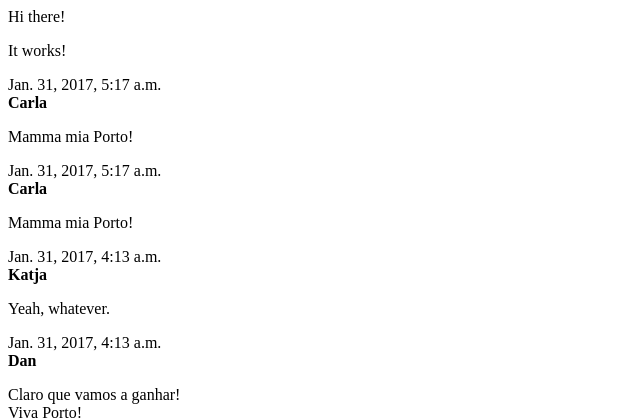
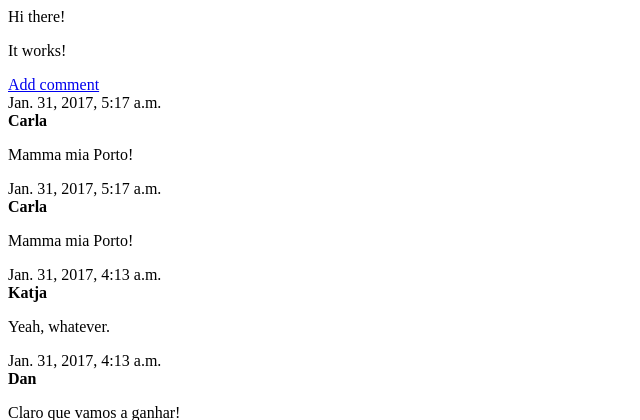
Before and after one commit to danielasocas/wm_porto, a Django app: page / in a window 1280 px wide. Shown: the top 420 px of the page, without its empty margins (0-640 px from the left). Run offline with Django 3.2, Linux system fonts and the light colour scheme; data comes from the database, SQL or seed files in the repository; both versions use the stored data as it was after the commit.

Commit message:
comments working, they are added in other page.

```diff
--- /dev/null
+++ b/post/static/css/post.css
@@ -0,0 +1,3 @@
+.comment {
+    margin: 20px 0px 20px 20px;
+}
--- a/post/templates/post/index.html
+++ b/post/templates/post/index.html
@@ -5,6 +5,7 @@
     <body>
         <p>Hi there!</p>
         <p>It works!</p>
+        <a class="btn btn-default" href="{% url 'add_comment_to_post' %}">Add comment</a>
         {% for comment in lasts_comment_list %}
             <div class="comment">
                 <div class="date">{{ comment.created_date }}</div>
--- a/post/urls.py
+++ b/post/urls.py
@@ -3,4 +3,5 @@ from . import views
 
 urlpatterns = [
     url(r'^$', views.index, name='index'),
+    url(r'^index/comment/$', views.add_comment_to_post, name='add_comment_to_post'),
 ]
--- a/post/views.py
+++ b/post/views.py
@@ -2,10 +2,20 @@ from django.shortcuts import render
 
 # Create your views here.
 from .models import Comment
-
+from .forms import CommentForm
 
 def index(request):
     lasts_comment_list = Comment.objects.order_by('-created_date')[:5]
     comment_list = Comment.objects.all()
     context = {'lasts_comment_list': lasts_comment_list}
     return render(request, 'post/index.html', context)
+
+def add_comment_to_post(request):
+    if request.method == "POST":
+        form = CommentForm(request.POST)
+        if form.is_valid():
+            comment = form.save(commit=False)
+            comment.save()
+    else:
+        form = CommentForm()
+    return render(request, 'post/add_comment_to_post.html', {'form': form})
```
Also changed, not shown: post/forms.py (added, +9 -0 lines), post/templates/post/add_comment_to_post.html (added, +7 -0 lines), db.sqlite3.
